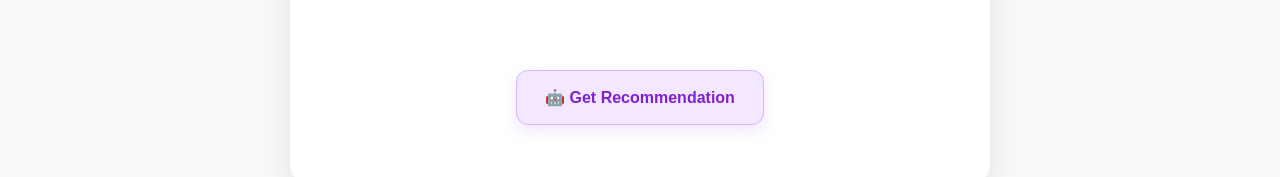
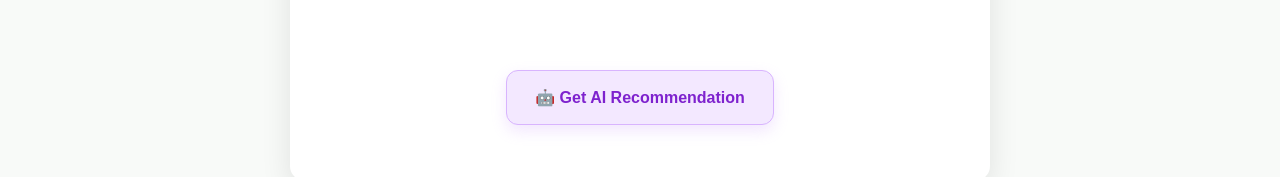
Before and after one commit to 02-pb/Himshakti, a React app in the folder frontend/: page /ai in a window 1280 px wide. Shown: the part 415-592 px from the top of the page. Built offline with nearby package versions, Linux system fonts and the light colour scheme; sample sign-in values are in the browser's storage; the HTML template or start-up script is replaced by a standard one.

Commit message:
Finalize frontend completion

```diff
--- a/frontend/src/pages/AIRecommendation.jsx
+++ b/frontend/src/pages/AIRecommendation.jsx
@@ -131,7 +131,7 @@ OR
   className="recommend-btn"
   onClick={handleRecommendation}
 >
-  🤖 Get Recommendation
+  🤖 Get AI Recommendation
 </button>
 
 <br />
```
